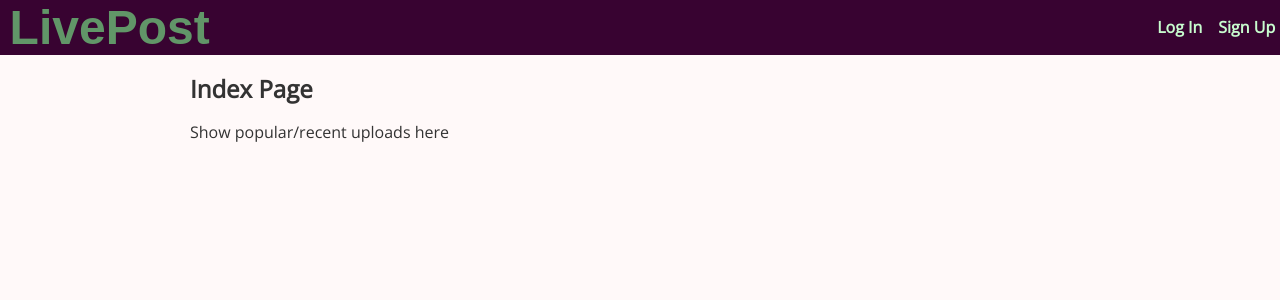
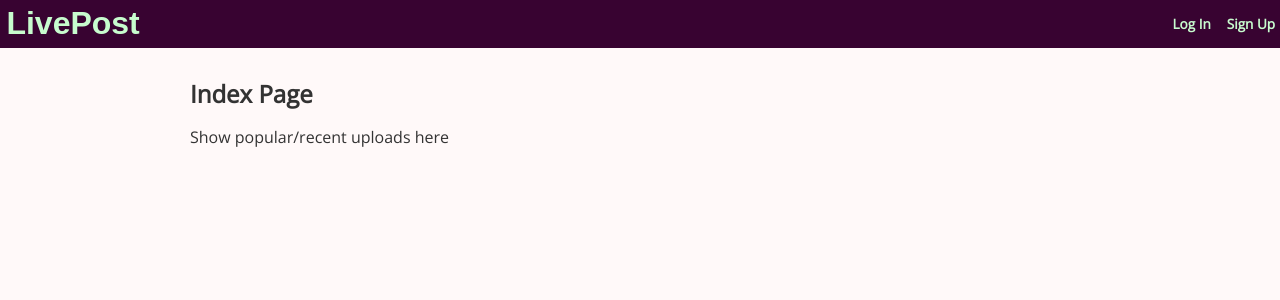
Before and after one commit to Sakeran/picture-app, a React (Create React App) app: page / in a window 1280 px wide. Shown: the top 300 px of the page. Built offline with nearby package versions, Linux system fonts and the light colour scheme; a web font is replaced by a local one.

Commit message:
Fix header to top of screen

```diff
--- a/src/Components/Header/Header.css
+++ b/src/Components/Header/Header.css
@@ -1,6 +1,9 @@
 .Header {
+  position: fixed;
+  display: flex;
+  top: 0;
   margin: 0;
-  display: flex;
+  width: 100%;
   justify-content: space-between;
   align-items: center;
   background: #380331;
@@ -10,8 +13,7 @@
 .Header h1 {
   margin: 0;
   margin-left: 0.2em;
-  /*padding: 0.5em 0;*/
-  font-size: 3em;
+  font-size: 2em;
   font-family: 'Love Ya Like A Sister', sans-serif;
 }
 
--- a/src/Components/Nav/Nav.css
+++ b/src/Components/Nav/Nav.css
@@ -10,6 +10,6 @@
 
 .Nav ul li {
   font-weight: bold;
-  letter-spacing: 0.00em;
+  font-size: 0.85em;
   margin-left: 1rem;
 }
--- a/src/Containers/App/App.css
+++ b/src/Containers/App/App.css
@@ -1,5 +1,5 @@
 .App {
-
+  margin-top: 5em;
 }
 
 .App-main {
```
